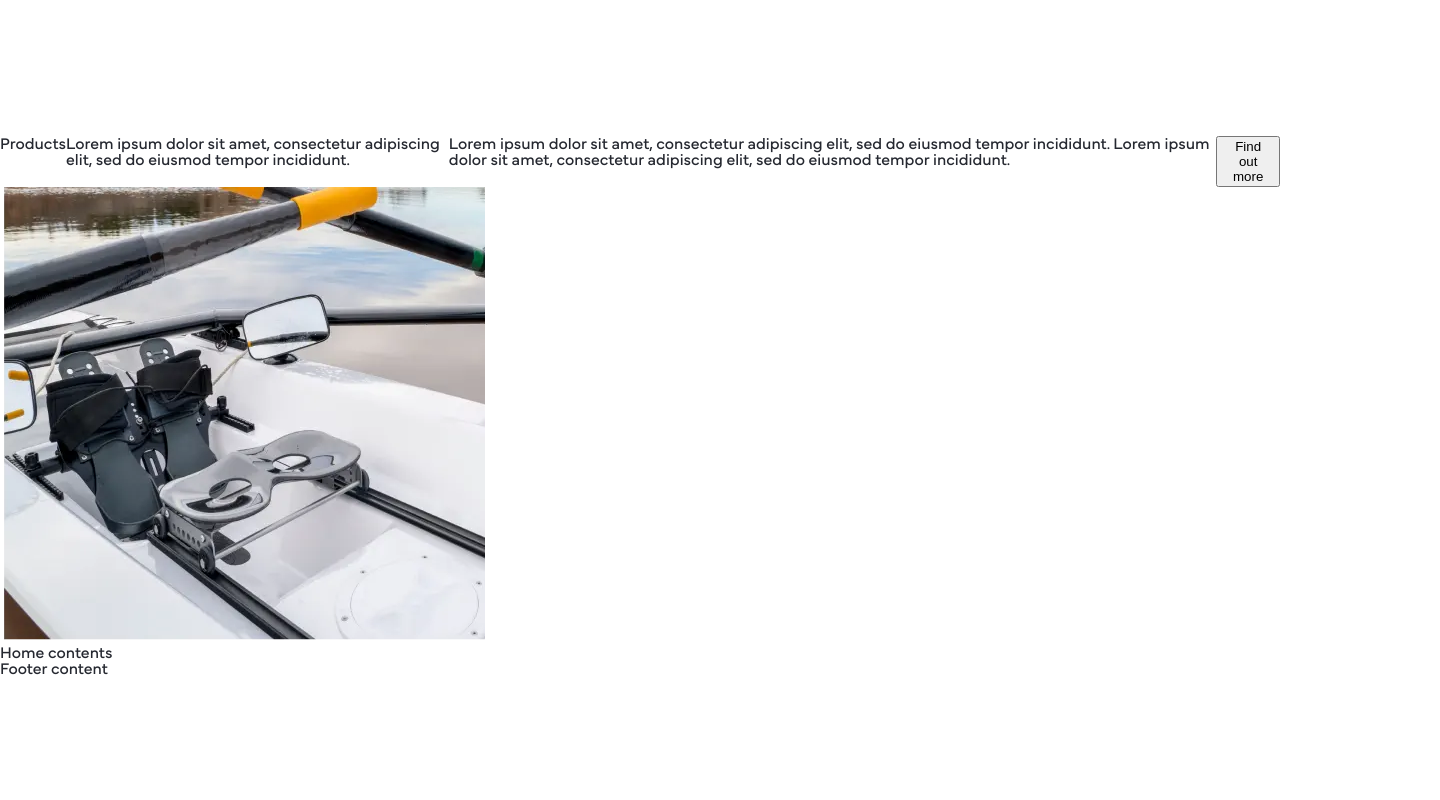
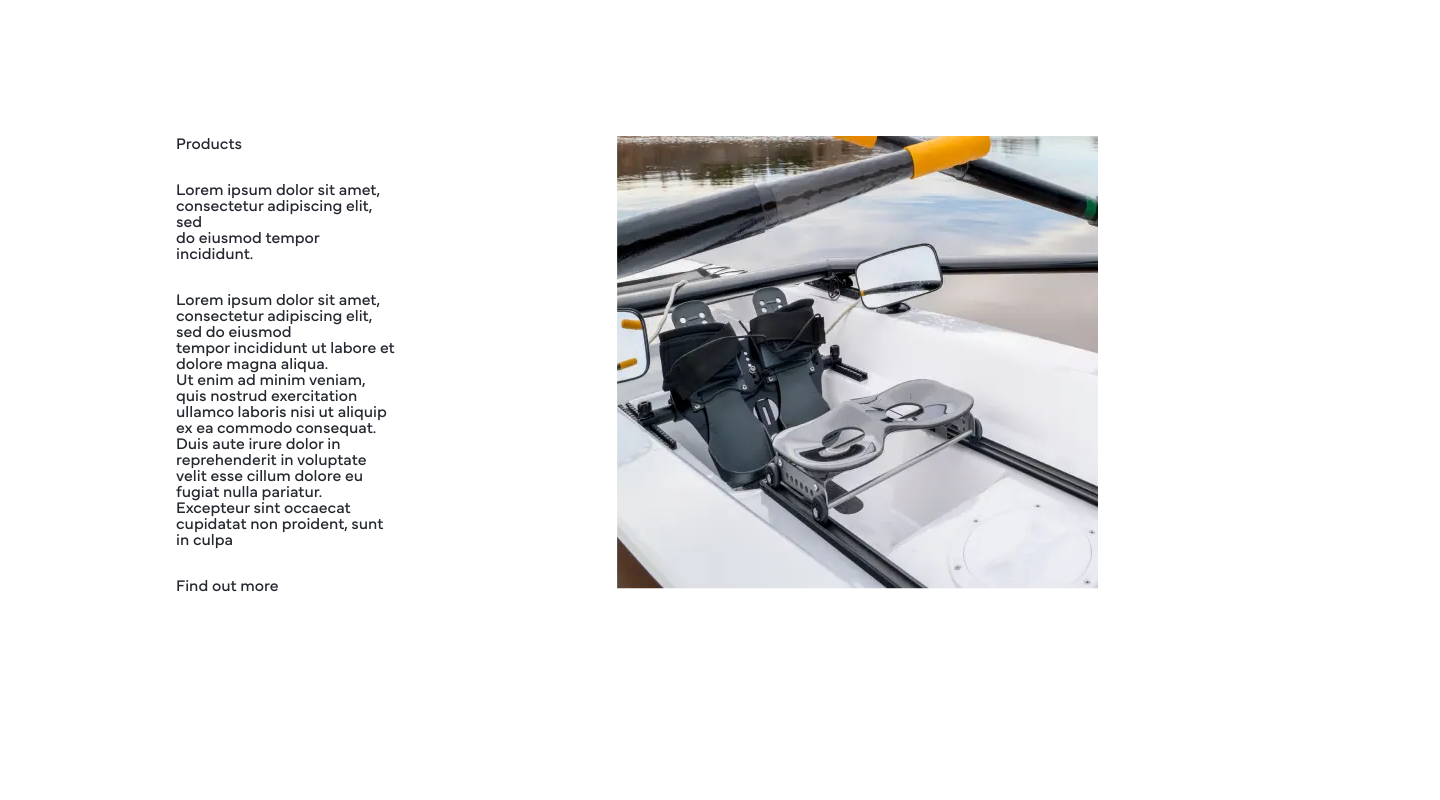
Before and after one commit to terryeah/duo-rowing, a website built with Vite: page index.html in a window 1280 px wide. Shown: the part 1180-1980 px from the top of the page, 1440 px wide, since content can reach past the window. Before the commit the page ends 1857 px from the top, so only its background shows below. Built offline with nearby package versions, Linux system fonts and the light colour scheme.

Commit message:
Test add text and image elements on home, add scss code on duo-rowing.scss

```diff
--- a/src/styles/duo-rowing.scss
+++ b/src/styles/duo-rowing.scss
@@ -11,7 +11,14 @@
 @import "./components/divider";
 
 .home-products{
-    div {
-        display:flex;
+    display:flex;
+    margin: 0 182px 215px 176px;
+
+    .product-description {
+        padding-right: 217px;
+
+        p {
+            margin-bottom:30px;
+        }
     }
 }
--- a/src/views/pages/home/index.js
+++ b/src/views/pages/home/index.js
@@ -12,21 +12,33 @@ export default function Home() {
         ${hero().outerHTML}
         ${createDivider('left-aligned').outerHTML}
 
-        <div class="home-products">
-            <div>
+        <section class="home-products">
+            <div class="image-describer product-description">
                 <p>Products</p>
-                <p>Lorem ipsum dolor sit amet, consectetur adipiscing elit, sed do eiusmod tempor incididunt.</p>
-                <p>
-                Lorem ipsum dolor sit amet, consectetur adipiscing elit, sed do eiusmod tempor incididunt.
-                Lorem ipsum dolor sit amet, consectetur adipiscing elit, sed do eiusmod tempor incididunt.
-                </p>
-                <button type="button" id="btn">Find out more</button>
+                <div>
+                    <p>Lorem ipsum dolor sit amet, <br>
+                    consectetur adipiscing elit, sed <br>
+                    do eiusmod tempor incididunt.</p>
+                    <p>
+                    Lorem ipsum dolor sit amet, <br>
+                    consectetur adipiscing elit, sed do eiusmod <br>
+                    tempor incididunt ut labore et dolore magna aliqua. <br>
+                    Ut enim ad minim veniam, quis nostrud exercitation <br>
+                    ullamco laboris nisi ut aliquip ex ea commodo consequat.<br>
+                     Duis aute irure dolor in reprehenderit in voluptate <br>
+                     velit esse cillum dolore eu fugiat nulla pariatur. <br>
+                     Excepteur sint occaecat cupidatat non proident, sunt in culpa
+                    </p>
+                </div>
+                <p>Find out more</p>
             </div>
             <div>
-                <img src="/images/home_01.webp" alt="Home products">
+                <img src="/images/home_01.webp" alt="Home products" width="485" height="458" />
             </div>
-        </div>
-        <div>Home contents</div>
+        </section>
+        <section>
+            <img src="/images/home_02.webp" alt="Home mission">
+        </section>
     `;
 
     return `
```
Also changed, not shown: src/styles/duo-rowing.css, src/styles/duo-rowing.min.css, 2 other files.
